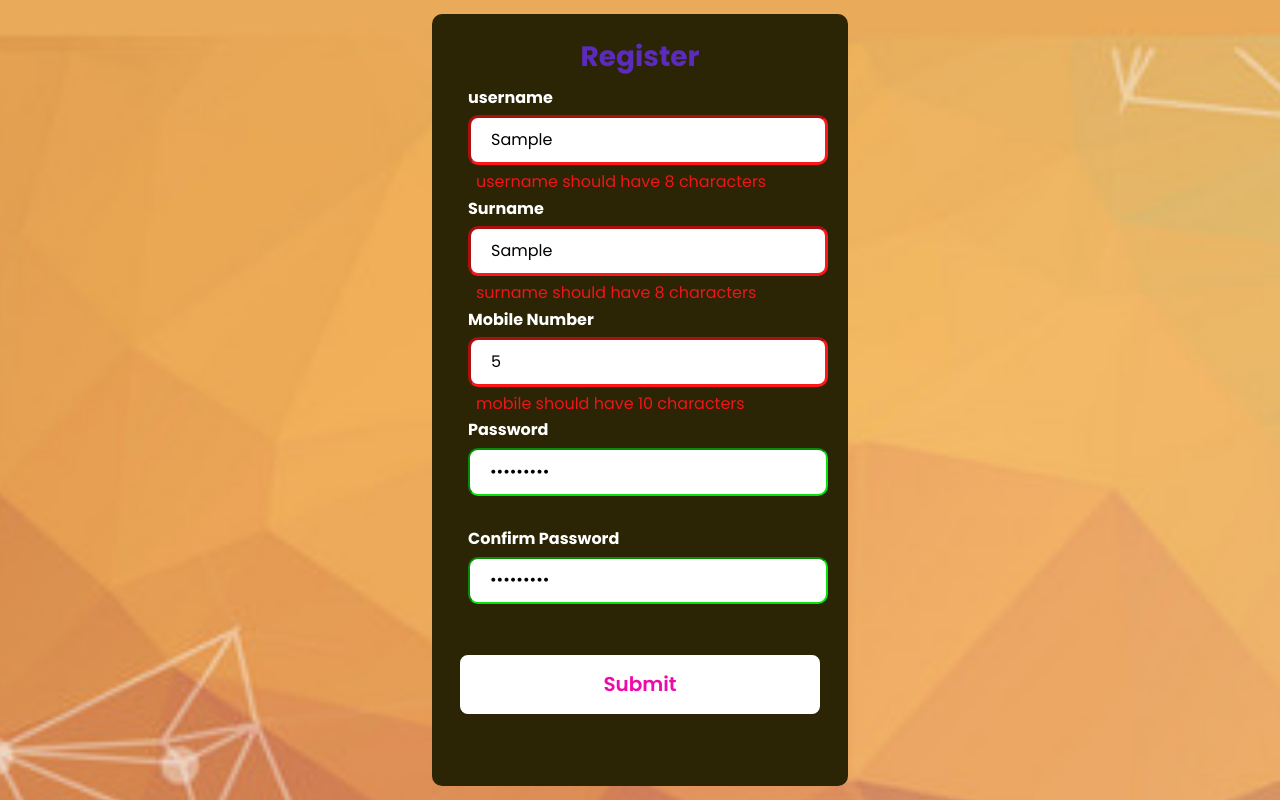
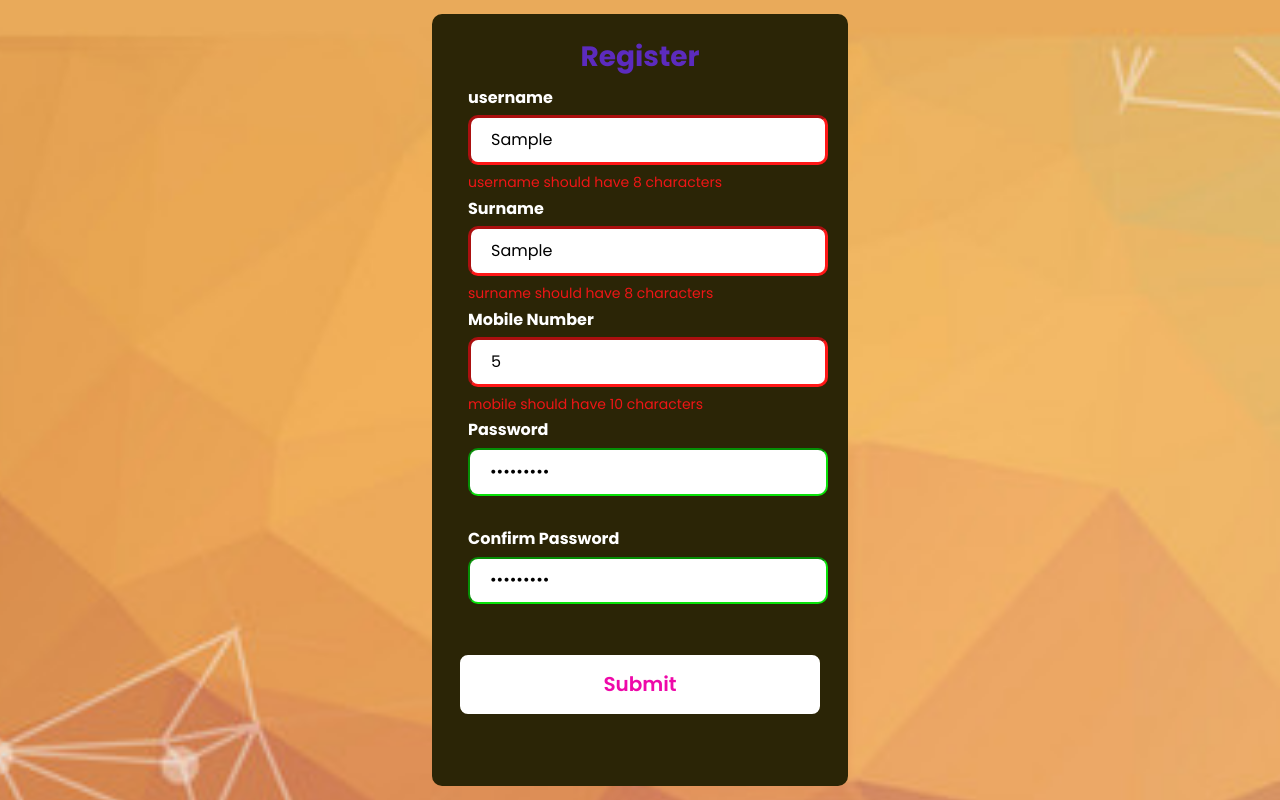
Before and after one commit to magesh100/form-validation, a plain HTML site: page index.html in a window 1280 px wide. Both pictures are taken after typing "Sample", "Sample", "5", "Sample123", "Sample123" into the empty fields and a click on the button "Submit". Drawn offline with Linux system fonts and the light colour scheme.

Commit message:
edit
edit

```diff
--- a/scripts/script.js
+++ b/scripts/script.js
@@ -34,7 +34,7 @@ const showSuccess = function(el){
   };
 
 
-const checkRequired = function(arr){
+const checkRequired = function (arr) {
   for(const el of arr){
     if(el.value === ''){
       showError(el,`${el.name} is required` );
@@ -43,6 +43,7 @@ const checkRequired = function(arr){
   }
     }
   };
+
 
 
   const checkLength = function (el,min,max){
--- a/styles/style.css
+++ b/styles/style.css
@@ -108,6 +108,11 @@ li {
   color:rgb(238, 22, 22);
   font-size:1rem;
   visibility: hidden;
+  font-size:14px ;
+  margin-left:0.5rem ;
+  text-align: justify;
+  text-justify: inter-word;
+
 }
 .form-control.error small{
   visibility: visible;
```
